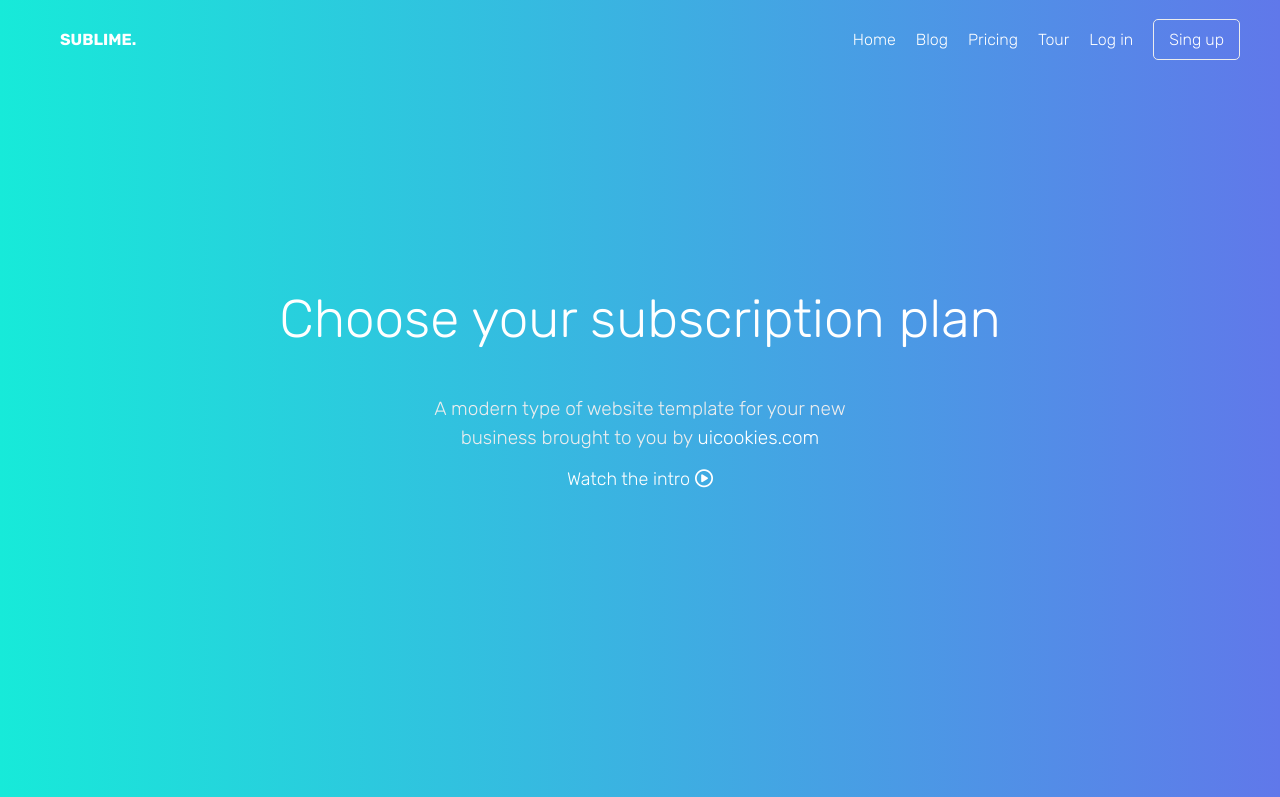
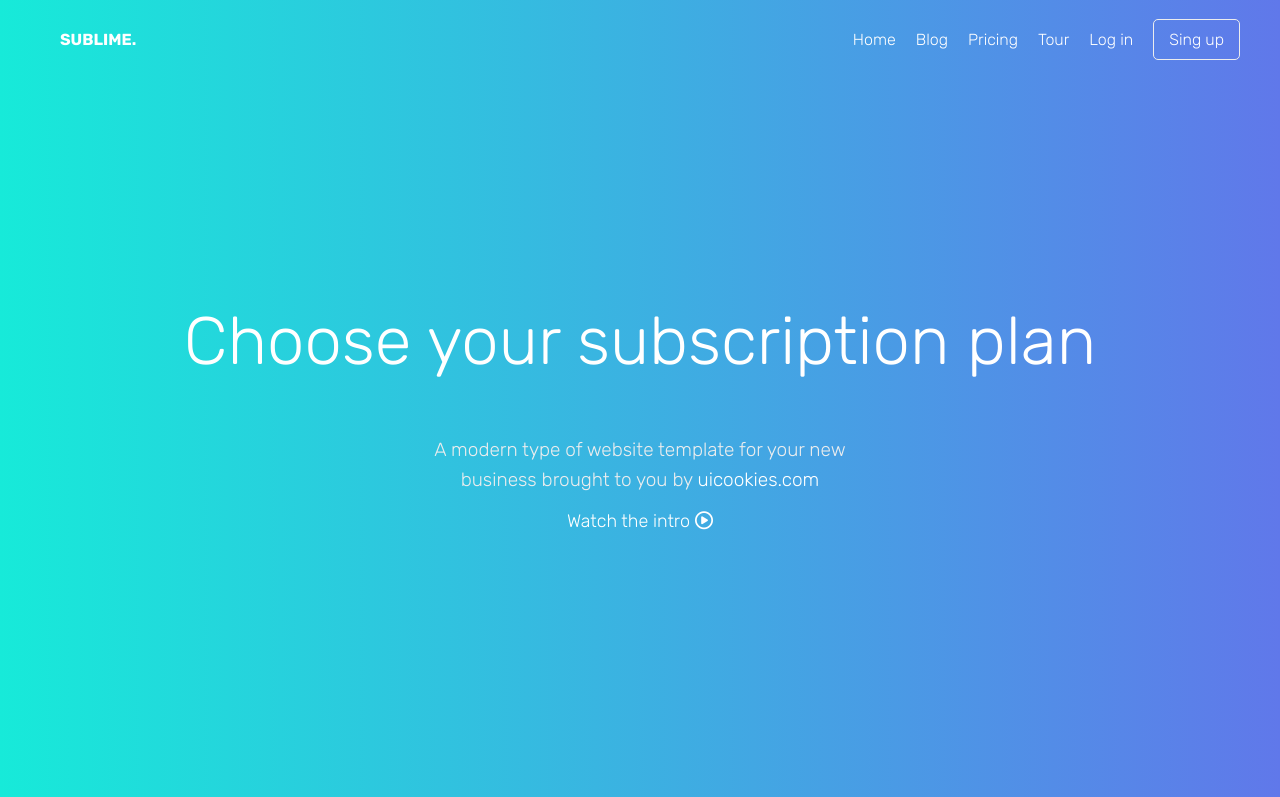
Before and after one commit to anagabrielacc/Sublime, a plain HTML site: page pricing.html in a window 1280 px wide. Shown: the top 797 px of the page. Drawn offline with Linux system fonts and the light colour scheme.

Commit message:
Commit - Cambios

```diff
--- a/pricing_Style.css
+++ b/pricing_Style.css
@@ -89,11 +89,10 @@ nav {
 }
 
 .Textobanner h1 {
-    font-size: 53px;
+    font-size: 67px;
+    color: #fff;
+    font-weight: 300;
     line-height: 1.15;
-    font-weight: 300;
-    margin-top: 0;
-    align-items: center;
 }
 
 .Textobanner h2 {
@@ -205,9 +204,8 @@ button {
     align-items: center;
     width: 100%;
     margin-top: 20px;
+
 }
-
-
 button:hover {
     background-color:#17ead9;
 }
```
